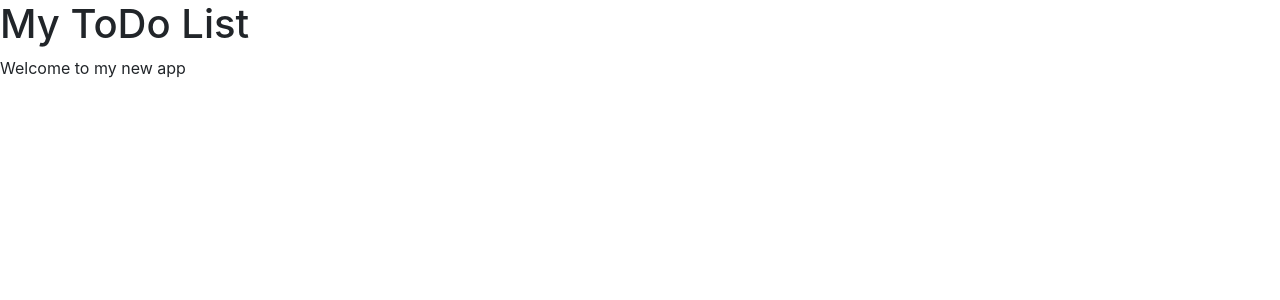
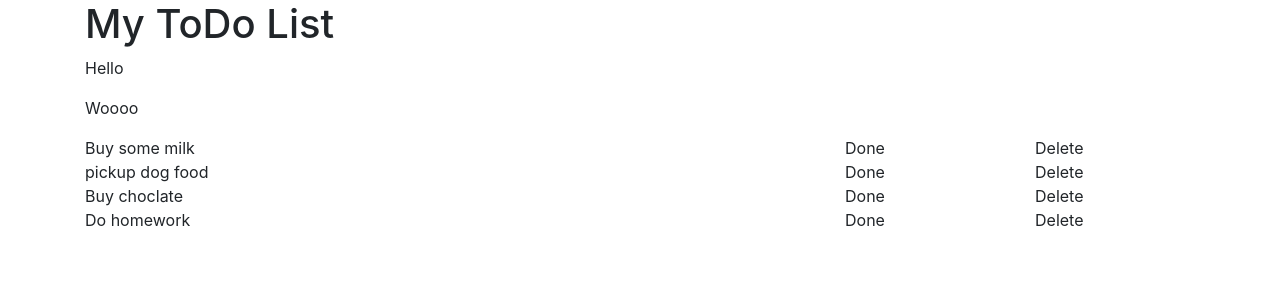
Before and after one commit to shahla24/to-do_app_frontend, a React (Create React App) app: page / in a window 1280 px wide. Shown: the top 300 px of the page. Built offline with nearby package versions, Linux system fonts and the light colour scheme.

Commit message:
Add props

```diff
--- a/src/App.js
+++ b/src/App.js
@@ -1,20 +1,29 @@
 import React from 'react';
-import logo from './logo.svg';
+
 import './App.css';
 import Header from './components/Header';
 import Intro from './components/Intro';
+import Task from './components/Task';
 function App() {
 
+return (
+
+<div className="container">
+<Header />
+
+<Intro introDescription="Hello"/>
+<Intro introDescription="Woooo"/>
+<Task taskDescription="Buy some milk"/>
+<Task taskDescription="pickup dog food"/>
+<Task taskDescription="Buy choclate"/>
+<Task taskDescription="Do homework"/>
 
 
-  return (
-    <div>
-        <Header />
-<Intro />
-
-    </div>
+</div>
 
   );
+
+
 }
 
 export default App;
--- a/src/components/Header.js
+++ b/src/components/Header.js
@@ -1,9 +1,10 @@
 import React from 'react';
+
 
 
 class Header extends React.Component {
 
-    render(){
+    render() {
         return (
             <h1>My ToDo List</h1>
 
--- a/src/components/Intro.js
+++ b/src/components/Intro.js
@@ -5,9 +5,9 @@
 
     render(){
         return (
-            <p>Welcome to my new app</p>
+            <p>    {this.props.introDescription}</p>
 
-        );
+              );
 
     }
 
--- /dev/null
+++ b/src/components/Task.js
@@ -0,0 +1,26 @@
+import React from 'react';
+
+
+
+class Task extends React.Component {
+
+    render() {
+
+        return(
+<div className="row">
+<div className="col-8">
+    {this.props.taskDescription}
+</div>
+<div className="col-2">
+    Done
+
+</div>
+<div className="col-2">
+    Delete
+</div>
+</div>
+);
+    }
+
+    }
+export default Task;
```
